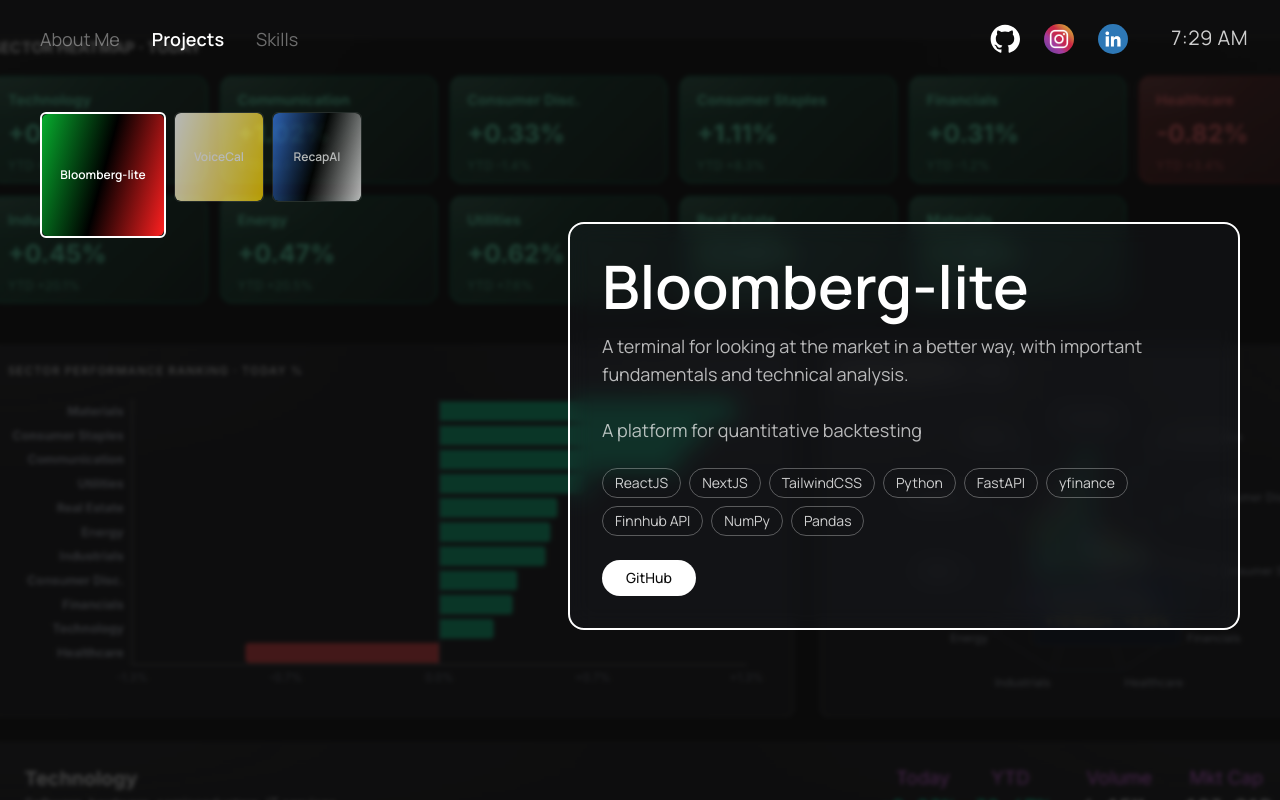
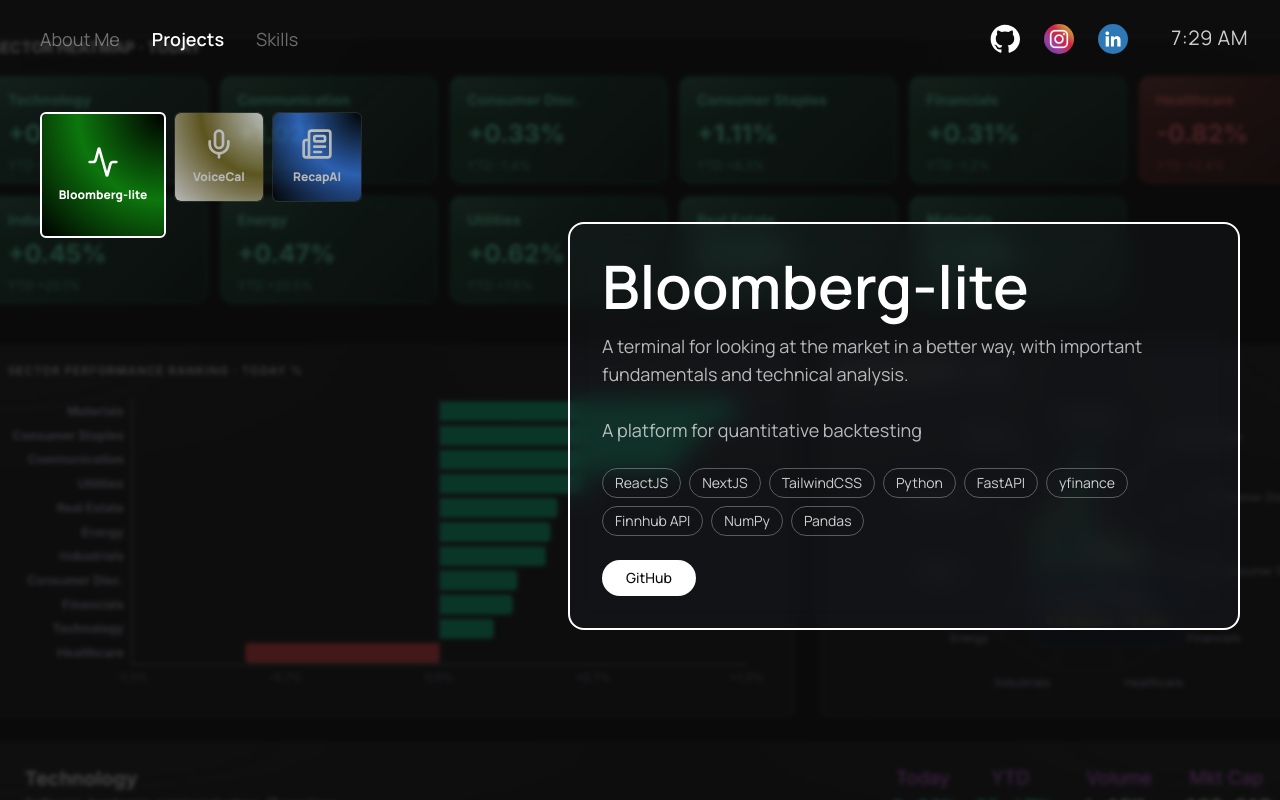
Before and after one commit to JoelSaputra/portfolio, a Next.js app: page /home in a window 1280 px wide. Both pictures are taken after a click on the button "Projects". Built offline with nearby package versions, Linux system fonts and the light colour scheme.

Commit message:
Project Thumbnail -- temporary until find a better design

```diff
--- a/src/components/createProjectTile.js
+++ b/src/components/createProjectTile.js
@@ -10,6 +10,7 @@
   links = {},
   textPosition = {},
   thumbnailColors = null,
+  Icon = null,
 ) {
   const id = name.toLowerCase().replace(/\s+/g, "-");
   const textPos = { ...defaultTextPosition, ...textPosition };
@@ -22,7 +23,7 @@
           className="flex h-full w-full items-center justify-center rounded-md"
           style={{
             background: thumbnailColors
-              ? `linear-gradient(105deg, ${thumbnailColors.join(", ")})`
+              ? `radial-gradient(ellipse at top right, ${thumbnailColors.join(", ")})`
               : thumbnailColor
               ? `linear-gradient(135deg, ${thumbnailColor}, #0a0a0a 85%)`
               : "#1a1a1a",
@@ -35,7 +36,10 @@
               className="h-4/5 w-4/5 object-contain"
             />
           ) : (
-            <p className="px-3 text-center text-[12px] font-semibold text-white">{name}</p>
+            <div className="flex flex-col items-center gap-2">
+              {Icon && <Icon className="h-8 w-8 text-white" />}
+              <p className="px-3 text-center text-[12px] font-extrabold  text-white">{name}</p>
+            </div>
           )}
         </div>
       );
--- a/src/pages/home.js
+++ b/src/pages/home.js
@@ -1,5 +1,6 @@
 import { useState } from "react";
 import { AnimatePresence, motion } from "framer-motion";
+import { Activity, Mic, Newspaper } from "lucide-react";
 import TopHeaderBar from "@/components/TopHeaderBar";
 import TileRow from "@/components/TileRow";
 
@@ -16,11 +17,12 @@
     description: "A terminal for looking at the market in a better way, with important fundamentals and technical analysis.\n\nA platform for quantitative backtesting",
     techStack: ["ReactJS", "NextJS", "TailwindCSS", "Python", "FastAPI", "yfinance", "Finnhub API", "NumPy", "Pandas"],
     thumbnailColor: "#000000",
-    thumbnailColors: ["rgb(7, 173, 46)" ,"#000000", "rgb(255, 32, 32)"],
+    thumbnailColors: [ "#000000", "rgb(13, 119, 13)","#000000", ],
     backgroundImage: "/images/Bloomberg-lite.png",
     links: {github: "https://github.com/JoelSaputra/bloomberg-lite",
           },
     textPosition: { bottom: 170, right: 40 },
+    icon: Activity,
   },
 
   {
@@ -28,23 +30,25 @@
     description: "A speech to text - calendar generator",
     techStack: ["Javascript", "Python", "CSS", "Google API", "SQLAlchemy", "Anthropic SDK"],
     thumbnailColor: "#6b7280",
-    thumbnailColors: ["#ffffff", "#ffd700"],
+    thumbnailColors: ["#ffffff", "rgb(127, 113, 38)", "#ffffff"],
     backgroundImage: "/images/VoiceCal.png",
     links: {github: "https://github.com/JoelSaputra/VoiceCal",
             demo: "https://voicecal.onrender.com/"
           },
     textPosition: { bottom: 260, right: 40 },
+    icon: Mic,
   },
   {
     name: "RecapAI",
     description: "A summarizer for daily finance news using python -- This project is imported to the bloomberg-lite project at the News tab ",
     techStack: ["Python", "SQLite", "FastAPI", "APScheduler", "Finnhub API", "Google Gemini API "],
     thumbnailColor: "#374151",
-    thumbnailColors: ["#3b82f6", "#000000", "#ffffff"],
+    thumbnailColors: [ "#000000", "#3b82f6", "#000000"],
     backgroundImage: "/images/RecapAI.png",
     links: {github: "https://github.com/JoelSaputra/RecapAI",
           },
     textPosition: { bottom: 260, right: 40 },
+    icon: Newspaper,
   },
 
 ];
@@ -58,7 +62,8 @@
     project.backgroundImage,
     project.links,
     project.textPosition,
-    project.thumbnailColors
+    project.thumbnailColors,
+    project.icon
   )
 );
 
--- a/src/styles/globals.css
+++ b/src/styles/globals.css
@@ -29,3 +29,8 @@
 .animate-slow-spin-y {
   animation: slow-spin-y 20s linear infinite;
 }
+
+
+body{
+  color: rgb(13, 119, 13)
+}
```
